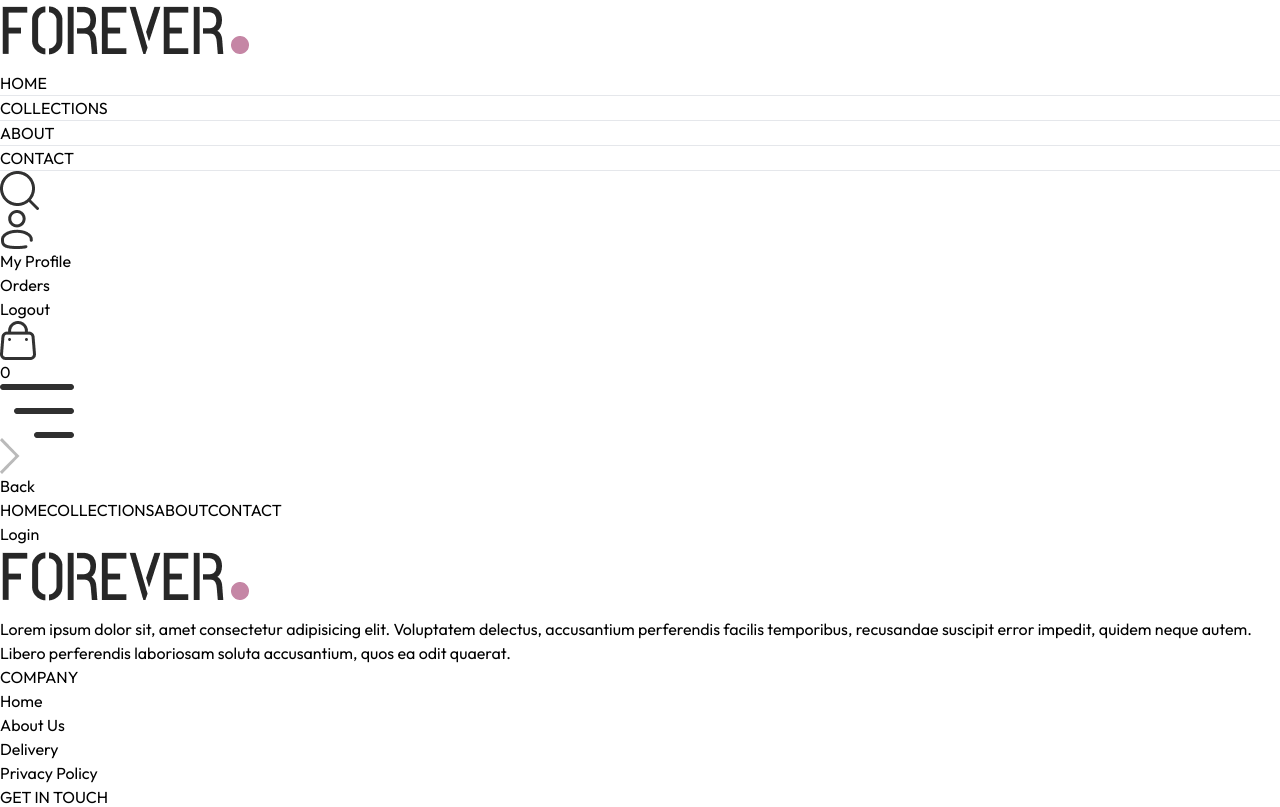
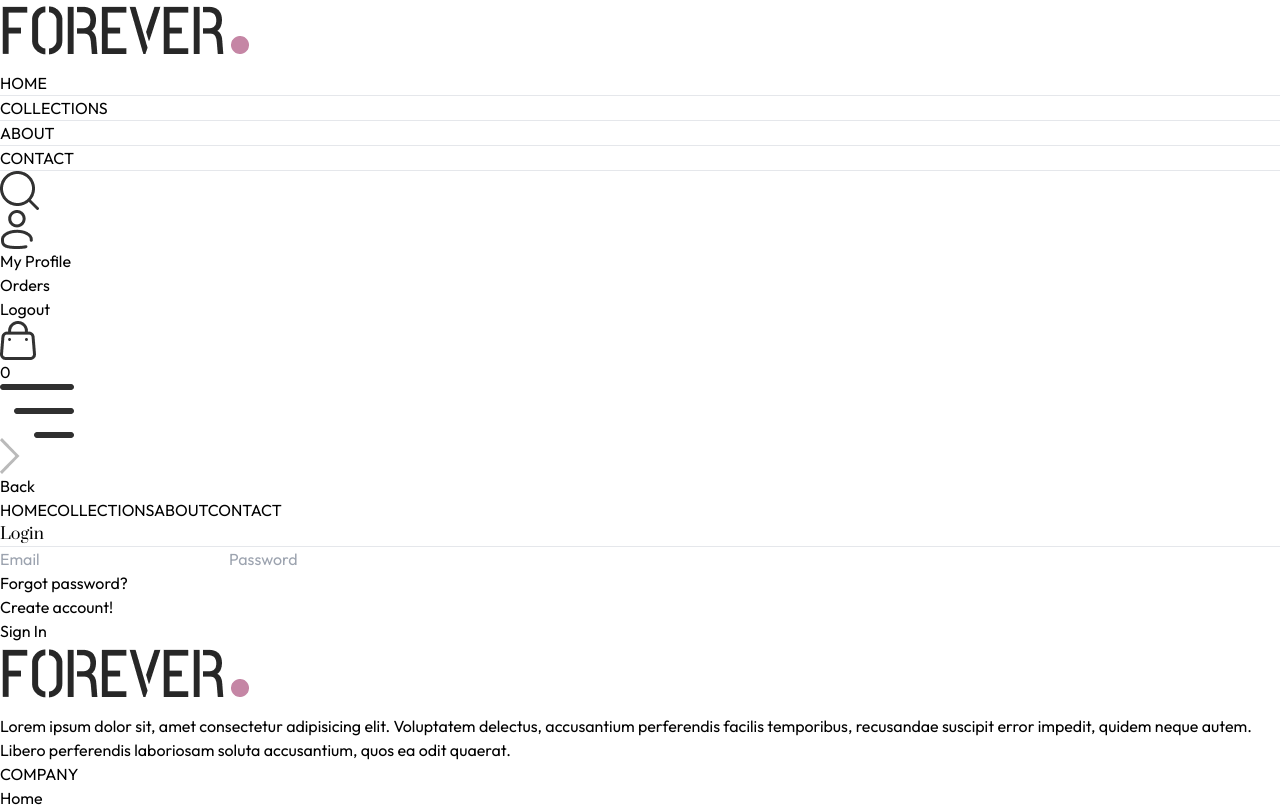
Before and after one commit to AlenChacko/E-Commerce, a React app in the folder frontend/: page /login in a window 1280 px wide. Shown: the top 807 px of the page. Built offline with nearby package versions, Linux system fonts and the light colour scheme; the HTML template or start-up script is replaced by a standard one.

Commit message:
Login signup component added

```diff
--- a/frontend/src/components/Navbar.jsx
+++ b/frontend/src/components/Navbar.jsx
@@ -44,11 +44,13 @@
           alt=""
         />
         <div className="group relative ">
-          <img
-            src={assets.profile_icon}
-            className="cursor-pointer w-5"
-            alt=""
-          />
+          <Link to="/login">
+            <img
+              src={assets.profile_icon}
+              className="cursor-pointer w-5"
+              alt=""
+            />
+          </Link>
           <div className="group-hover:block hidden absolute dropdown-menu right-0 pt-4">
             <div className="flex flex-col gap-2 w-36 py-3 px-5 bg-slate-100 text-gray-500 rounded">
               <p className="cursor-pointer hover:text-black">My Profile</p>
--- a/frontend/src/pages/Login.jsx
+++ b/frontend/src/pages/Login.jsx
@@ -1,7 +1,102 @@
-import React from "react";
+import React, { useState } from "react";
 
 const Login = () => {
-  return <div>Login</div>;
+  const [currentState, setCurrentState] = useState("Login");
+  const onSubmitHandler = async (event) => {
+    event.preventDefault();
+  };
+
+  return (
+    <form
+      onSubmit={onSubmitHandler}
+      className="flex flex-col items-center w-[90%] sm:max-w-96 m-auto mt-14 gap-4 text-gray-800"
+    >
+      <div className="inline-flex items-center gap-2 mb-2 mt-10">
+        <p className="prata-regular text-3xl">{currentState}</p>
+        <hr className="border-none h-[1.5px] w-8 bg-gray-800" />
+      </div>
+
+      {currentState === "Sign up" ? (
+        <>
+          {/* First & Last Name */}
+          <div className="flex gap-2 w-full">
+            <input
+              type="text"
+              placeholder="First Name"
+              required
+              className="w-1/2 px-3 py-2 border border-gray-800"
+            />
+            <input
+              type="text"
+              placeholder="Last Name"
+              required
+              className="w-1/2 px-3 py-2 border border-gray-800"
+            />
+          </div>
+
+          <input
+            type="email"
+            placeholder="Email"
+            required
+            className="w-full px-3 py-2 border border-gray-800"
+          />
+          <input
+            type="password"
+            placeholder="Password"
+            required
+            className="w-full px-3 py-2 border border-gray-800"
+          />
+          <input
+            type="password"
+            placeholder="Confirm Password"
+            required
+            className="w-full px-3 py-2 border border-gray-800"
+          />
+        </>
+      ) : (
+        <>
+          <input
+            type="email"
+            placeholder="Email"
+            required
+            className="w-full px-3 py-2 border border-gray-800"
+          />
+          <input
+            type="password"
+            placeholder="Password"
+            required
+            className="w-full px-3 py-2 border border-gray-800"
+          />
+        </>
+      )}
+
+      <div className="w-full flex justify-between text-sm mt-[-8px]">
+        <p className="cursor-pointer">Forgot password?</p>
+        {currentState === "Login" ? (
+          <p
+            className="cursor-pointer"
+            onClick={() => {
+              setCurrentState("Sign up");
+            }}
+          >
+            Create account!
+          </p>
+        ) : (
+          <p
+            className="cursor-pointer"
+            onClick={() => {
+              setCurrentState("Login");
+            }}
+          >
+            Login here
+          </p>
+        )}
+      </div>
+      <button className="bg-black text-white font-light px-8 py-2 mt-4">
+        {currentState === "Login" ? "Sign In" : "Sign Up"}
+      </button>
+    </form>
+  );
 };
 
 export default Login;
```
